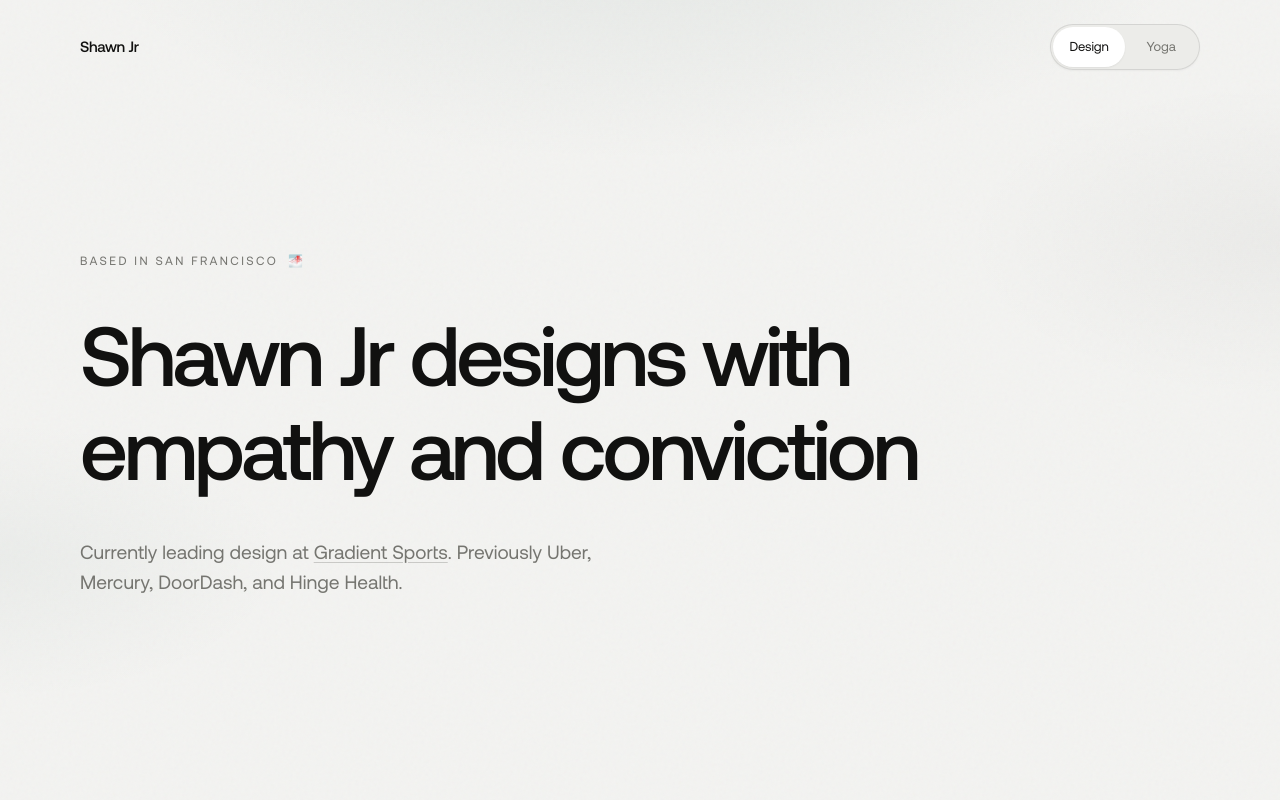
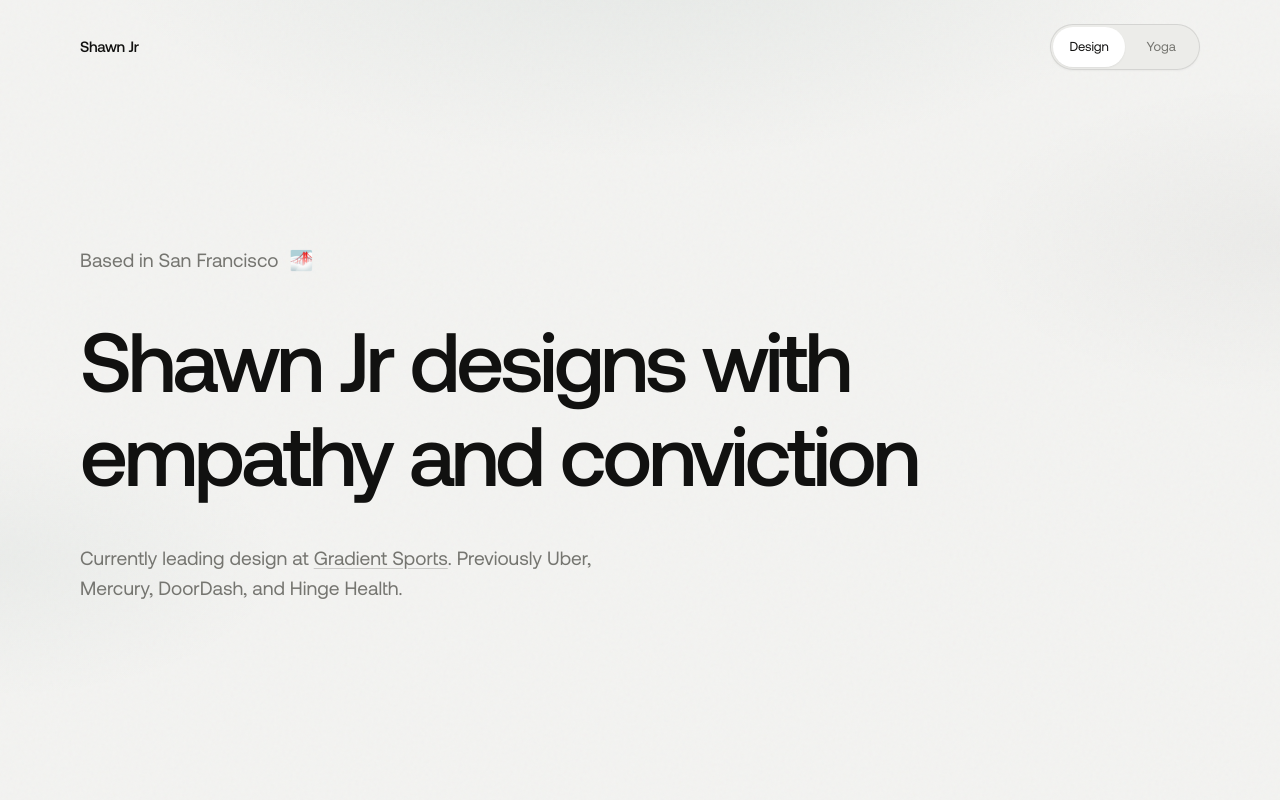
Before and after one commit to shawnjr222/design, a React (Vite) app: page / in a window 1280 px wide. Shown: the top 800 px of the page. Built offline with nearby package versions, Linux system fonts and the light colour scheme; no server answers.

Commit message:
Location label uses the same style as the hero subline
Co-Authored-By: Claude Sonnet 5.5 <noreply@anthropic.com>

```diff
--- a/src/DesignPage.tsx
+++ b/src/DesignPage.tsx
@@ -49,9 +49,9 @@ export function DesignPage({ ready, hoveredId, onHover }: Props) {
             initial={{ opacity: 0, y: 36 }}
             animate={ready ? { opacity: 1, y: 0 } : {}}
             transition={{ duration: 1, delay: 0.08, ease }}
-            className="mb-6 sm:mb-8 md:mb-10 text-[11px] sm:text-[12px] tracking-[0.2em] uppercase text-[var(--muted)]"
+            className="mb-6 sm:mb-8 md:mb-10 text-[clamp(1rem,2.8vw,1.2rem)] leading-[1.55] text-[var(--muted)]"
           >
-            Based in San Francisco <span aria-hidden="true" className="ml-[0.35em] normal-case">🌁</span>
+            Based in San Francisco <span aria-hidden="true" className="ml-[0.3em]">🌁</span>
           </motion.p>
 
           <h1 className="max-w-[18ch] text-[clamp(2.1rem,7vw,5.25rem)] font-medium leading-[1.12] tracking-[-0.045em]">
--- a/src/YogaPage.tsx
+++ b/src/YogaPage.tsx
@@ -73,9 +73,9 @@ export function YogaPage({ ready }: Props) {
             initial={{ opacity: 0, y: 36 }}
             animate={ready ? { opacity: 1, y: 0 } : {}}
             transition={{ duration: 1, delay: 0.08, ease }}
-            className="mb-6 sm:mb-8 md:mb-10 text-[11px] sm:text-[12px] tracking-[0.2em] uppercase text-[var(--muted)]"
+            className="mb-6 sm:mb-8 md:mb-10 text-[clamp(1rem,2.8vw,1.2rem)] leading-[1.55] text-[var(--muted)]"
           >
-            Based in {yogaContent.location} <span aria-hidden="true" className="ml-[0.35em] normal-case">🌁</span>
+            Based in {yogaContent.location} <span aria-hidden="true" className="ml-[0.3em]">🌁</span>
           </motion.p>
 
           <h1 className="max-w-[18ch] text-[clamp(2.1rem,7vw,5.25rem)] font-medium leading-[1.12] tracking-[-0.045em]">
```
